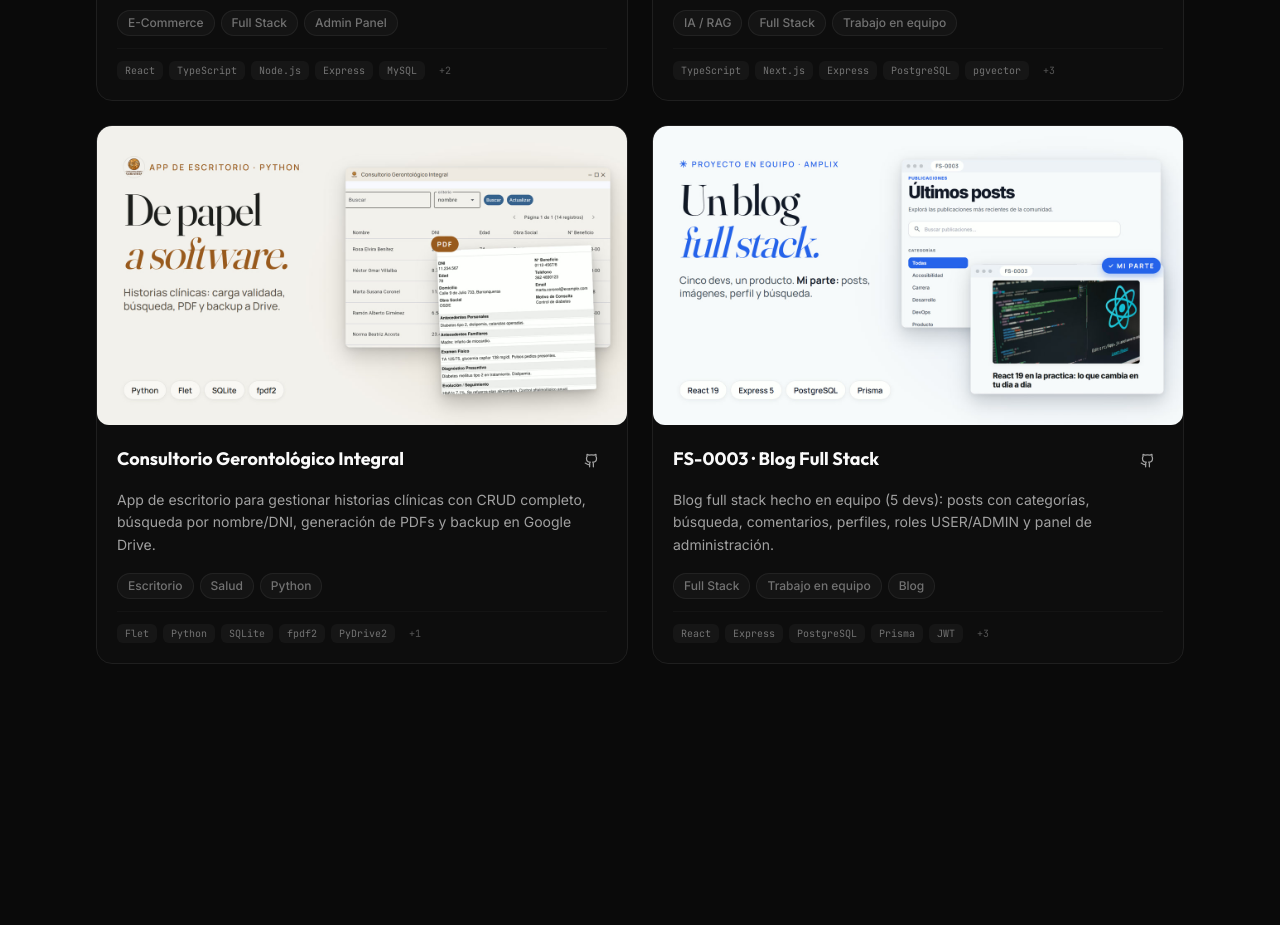
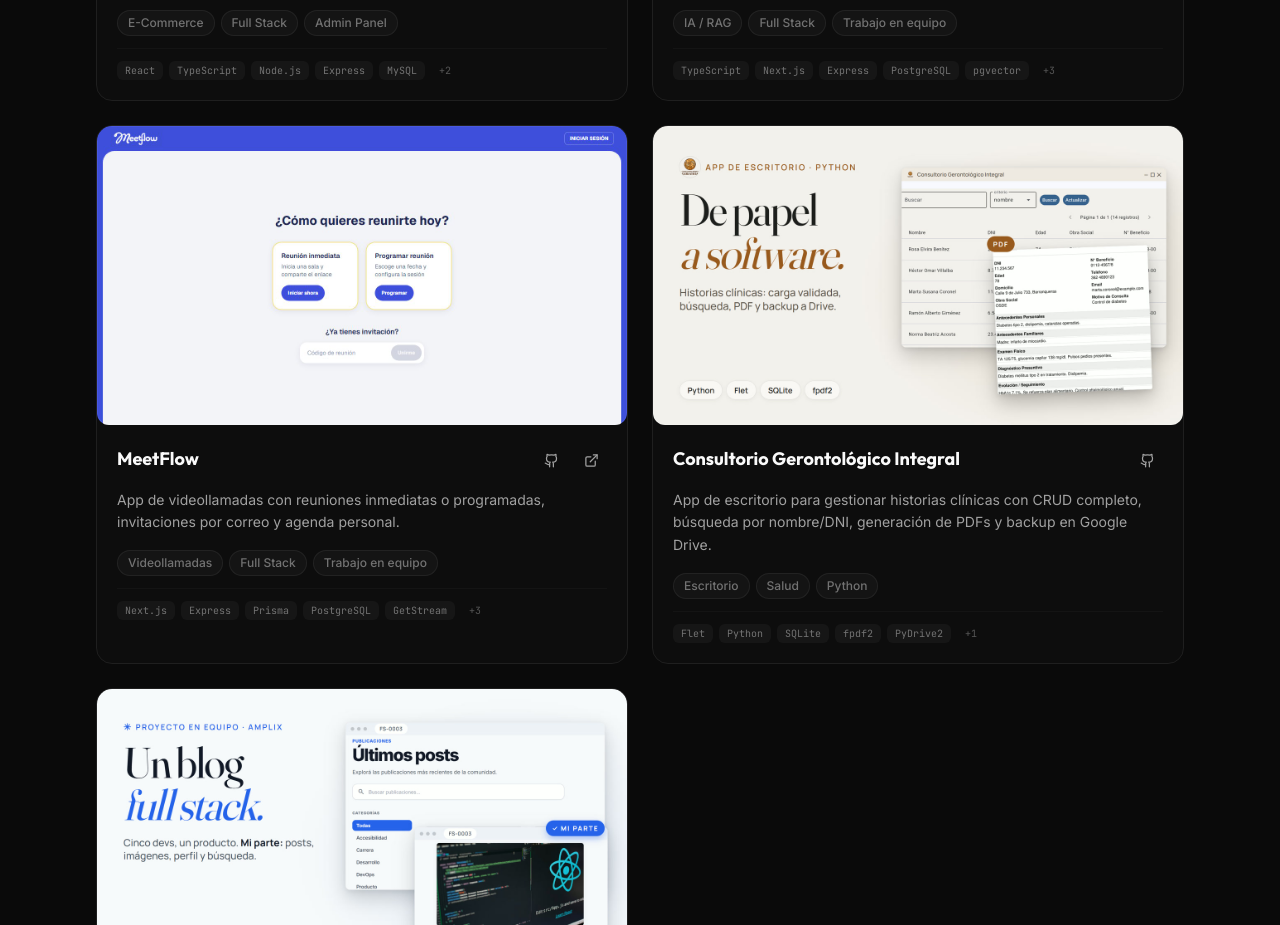
Before and after one commit to MarcosAVZ/Portfolio, a React (Vite) app: page / in a window 1280 px wide. Shown: the part 3720-4645 px from the top of the page. Built offline with nearby package versions, Linux system fonts and the light colour scheme; no server answers.

Commit message:
feat(projects): add MeetFlow and OpenBridge demo video

```diff
--- a/src/data/projects.ts
+++ b/src/data/projects.ts
@@ -3,6 +3,7 @@ import markethubPoster from '@/assets/projects/markethub-poster.jpg'
 import consultorioPoster from '@/assets/projects/consultorio-poster.jpg'
 import fs0003Poster from '@/assets/projects/fs0003-poster.jpg'
 import openbridgePoster from '@/assets/projects/openbridge-poster.jpg'
+import meetflowPoster from '@/assets/projects/meetflow-poster.jpg'
 
 export const projects: Project[] = [
   {
@@ -32,8 +33,23 @@ export const projects: Project[] = [
     github: 'https://github.com/No-Country-simulation/S10-26-equipo-8-OpenBridge',
     demo: 'https://openbridge-blue.vercel.app',
     video: null,
+    youtube: 'ctNL2OpHzaI',
+    poster: openbridgePoster,
+  },
+  {
+    id: 5,
+    title: 'MeetFlow',
+    description:
+      'App de videollamadas con reuniones inmediatas o programadas, invitaciones por correo y agenda personal.',
+    longDescription:
+      'MeetFlow es una aplicación web de videollamadas: permite iniciar una reunión al instante y compartir el enlace, programar reuniones con fecha y configuración, invitar participantes por correo y unirse con un código. Lo desarrollamos en equipo dentro de la Simulación Laboral de NoCountry.\n\nMi parte estuvo en el backend: armé la estructura base de la API en Express con arquitectura MVC y los modelos de datos con Prisma; integré GetStream del lado del servidor para emitir tokens, crear salas, manejar permisos, transferir el rol de anfitrión y recibir webhooks; desarrollé la API completa de salas con agenda, el flujo para unirse a una reunión, las invitaciones por correo (backend y frontend), la recuperación de contraseña y la foto de perfil del usuario, que también se muestra dentro de la reunión.\n\nStack: Next.js + React + Tailwind en el frontend; Node.js + Express 5 con Prisma y PostgreSQL (Neon) en el backend; GetStream para video, JWT y bcrypt para autenticación, Cloudinary para imágenes, tests con Vitest y Docker con deploy continuo a Render y Vercel.',
+    tech: ['Next.js', 'Express', 'Prisma', 'PostgreSQL', 'GetStream', 'JWT', 'Cloudinary', 'Docker'],
+    tags: ['Videollamadas', 'Full Stack', 'Trabajo en equipo'],
+    github: 'https://github.com/No-Country-simulation/S08-26-equipo-5',
+    demo: 'https://web-ruddy-mu-22.vercel.app',
+    video: null,
     youtube: null,
-    poster: openbridgePoster,
+    poster: meetflowPoster,
   },
   {
     id: 2,
```
Also changed, not shown: src/assets/projects/meetflow-poster.jpg (added).
